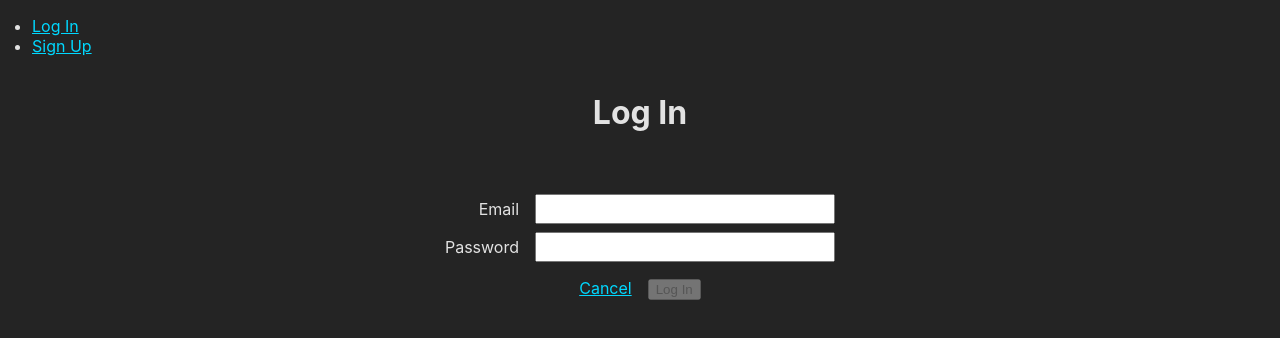
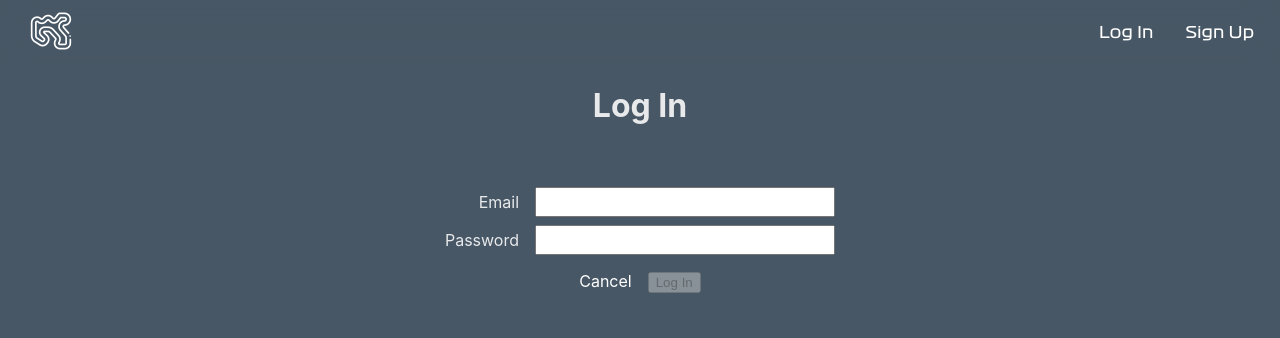
Before and after one commit to ttiurt/laplogger-face, a React (Vite) app: page /auth/login in a window 1280 px wide. Shown: the top 338 px of the page. Built offline with nearby package versions, Linux system fonts and the light colour scheme; no server answers.

Commit message:
add index

```diff
--- a/src/App.css
+++ b/src/App.css
@@ -2,6 +2,11 @@
 *::before,
 *::after {
   box-sizing: inherit;
+}
+
+@font-face {
+  font-family: f1reg;
+  src: url('/fonts/Formula1-Regular.otf');
 }
 
 body {
@@ -13,7 +18,7 @@ body {
   font-family: Inter, system-ui, Avenir, Helvetica, Arial, sans-serif;
 
   color: rgba(255, 255, 255, 0.87);
-  background-color: #242424;
+  background-color: #485765;
 
   font-synthesis: none;
   text-rendering: optimizeLegibility;
@@ -24,10 +29,47 @@ body {
 
 a,
 a:visited {
-  color: #00d8ff
+  color: #ffffff
 }
 
-nav > ul {
+a {
+  text-decoration: none;
+  color: #ffffff;
+}
+
+a:hover {
+  color: #bebebe;
+}
+
+nav {
+  font-family: f1reg;
+  top: 0;
+  z-index: 9;
+  width: 100%;
+  height: 65px;
+  display: flex;
+  flex-direction: row;
+  align-items: center;
+  background: transparent;
+  backdrop-filter: blur(15px);
+  padding-right: 2vw;
+  padding-left: 2vw;
+}
+
+nav img {
+  height: 50px;
+}
+
+nav ul {
+  gap: 32px;
   margin: 0;
-  padding: 16px 32px;
+  width: 100%;
+  display: flex;
+  list-style: none;
+  align-items: center;
+  justify-content: flex-end;
 }
+
+nav li {
+  text-align: right;
+}
--- a/src/App.tsx
+++ b/src/App.tsx
@@ -1,6 +1,6 @@
 // npm modules
-import { useState } from 'react'
-import { Routes, Route, useNavigate } from 'react-router-dom'
+import { useState, useEffect } from 'react'
+import { Routes, Route, useNavigate, useParams } from 'react-router-dom'
 
 // pages
 import Signup from './pages/Signup/Signup'
@@ -8,6 +8,7 @@ import Login from './pages/Login/Login'
 import Landing from './pages/Landing/Landing'
 import Profiles from './pages/Profiles/Profiles'
 import ChangePassword from './pages/ChangePassword/ChangePassword'
+import AllRaces from './pages/AllRaces/AllRaces'
 
 // components
 import NavBar from './components/NavBar/NavBar'
@@ -15,16 +16,31 @@ import ProtectedRoute from './components/ProtectedRoute/ProtectedRoute'
 
 // services
 import * as authService from './services/authService'
+import * as raceService from './services/raceService'
 
 // styles
 import './App.css'
 
 // types
-import { User } from './types/models'
+import { User, Race } from './types/models'
 
 function App(): JSX.Element {
   const [user, setUser] = useState<User | null>(authService.getUser())
   const navigate = useNavigate()
+  const [races, setRaces] = useState<Race[]>([])
+  const { raceId } = useParams()
+
+  useEffect((): void => {
+    const fetchRaces = async (): Promise<void> => {
+      try {
+        const dogData = user && await raceService.index()
+        setRaces(dogData)
+      } catch (error) {
+        console.log(error)
+      }
+    }
+    user ? fetchRaces() : setRaces([])
+  }, [user])
 
   const handleLogout = (): void => {
     authService.logout()
@@ -50,6 +66,14 @@ function App(): JSX.Element {
           }
         />
         <Route
+          path="/races"
+          element={
+            <ProtectedRoute user={user}>
+              <AllRaces />
+            </ProtectedRoute>
+          }
+        />
+        <Route
           path="/auth/signup"
           element={<Signup handleAuthEvt={handleAuthEvt} />}
         />
--- a/src/components/NavBar/NavBar.tsx
+++ b/src/components/NavBar/NavBar.tsx
@@ -1,5 +1,7 @@
 // npm modules
 import { NavLink } from 'react-router-dom'
+
+
 
 // types
 import { User } from '../../types/models'
@@ -14,12 +16,13 @@ const NavBar = (props: NavBarProps): JSX.Element => {
 
   return (
     <nav>
+      <NavLink to="/"><img src="/track.png" alt="LL-Logo" /></NavLink>
       {user ?
         <ul>
-          <li>Welcome, {user.name}</li>
-          <li><NavLink to="/profiles">Profiles</NavLink></li>
-          <li><NavLink to="" onClick={handleLogout}>LOG OUT</NavLink></li>
-          <li><NavLink to="/auth/change-password">Change Password</NavLink></li>
+          <li><NavLink to="/races">Races</NavLink></li>
+          {/* <li className='navProf'><NavLink to="/profiles">Profiles</NavLink></li> */}
+          <li className='navChng'><NavLink to="/auth/change-password">Change Password</NavLink></li>
+          <li className='navLogOut'><NavLink to="" onClick={handleLogout}>LOG OUT</NavLink></li>
         </ul>
       :
         <ul>
--- /dev/null
+++ b/src/pages/AllRaces/AllRaces.tsx
@@ -0,0 +1,61 @@
+// import styles from "./AllRaces.module.css";
+
+// const AllRaces = (props) => {
+//   return (
+//     <div className={styles.allRaces}>
+//       <h1>RACES WILL BE HERE</h1>
+//       {/* <section>
+//         {props.races ? (
+//           <ul className={styles.allRacesContainer}>{props.races.map()}</ul>
+//         ) : (
+//           <h1>No races!</h1>
+//         )}
+//       </section> */}
+//     </div>
+//   );
+// };
+
+// export default AllRaces;
+
+// npm modules
+import { useState, useEffect } from 'react'
+
+// services
+import * as raceService from '../../services/raceService'
+
+// css
+import styles from './AllRaces.module.css'
+
+// types
+import { Race } from '../../types/models'
+
+const AllRaces = (): JSX.Element => {
+  const [races, setRaces] = useState<Race[]>([])
+
+  useEffect((): void => {
+    const fetchRaces = async (): Promise<void> => {
+      try {
+        const raceData: Race[] = await raceService.index()
+        setRaces(raceData)
+      } catch (error) {
+        console.log(error)
+      }
+    }
+    fetchRaces()
+  }, [])
+
+  if (!races.length) {
+    return <main className={styles.container}><h1>Loading...</h1></main>
+  }
+
+  return (
+    <main className={styles.container}>
+      <h1>Hello. This is a list of all the races.</h1>
+      {races.map((race: Race) => (
+        <p key={race.id}>{race.circuit}</p>
+      ))}
+    </main>
+  )
+}
+
+export default AllRaces
--- /dev/null
+++ b/src/services/raceService.ts
@@ -0,0 +1,16 @@
+import * as tokenService from './tokenService'
+
+const BASE_URL = `${import.meta.env.VITE_BACK_END_SERVER_URL}/api/races`
+
+async function index() {
+  try {
+    const res = await fetch(BASE_URL, {
+      headers: { 'Authorization': `Bearer ${tokenService.getToken()}` }
+    })
+    return res.json()
+  } catch ( error ) {
+    console.log(error)
+  }
+}
+
+export { index }
```
Also changed, not shown: src/types/models.ts (+10 -1 lines), src/pages/AllRaces/AllRaces.module.css (added), 1 other file (tests, documents, lock files or other folders).
